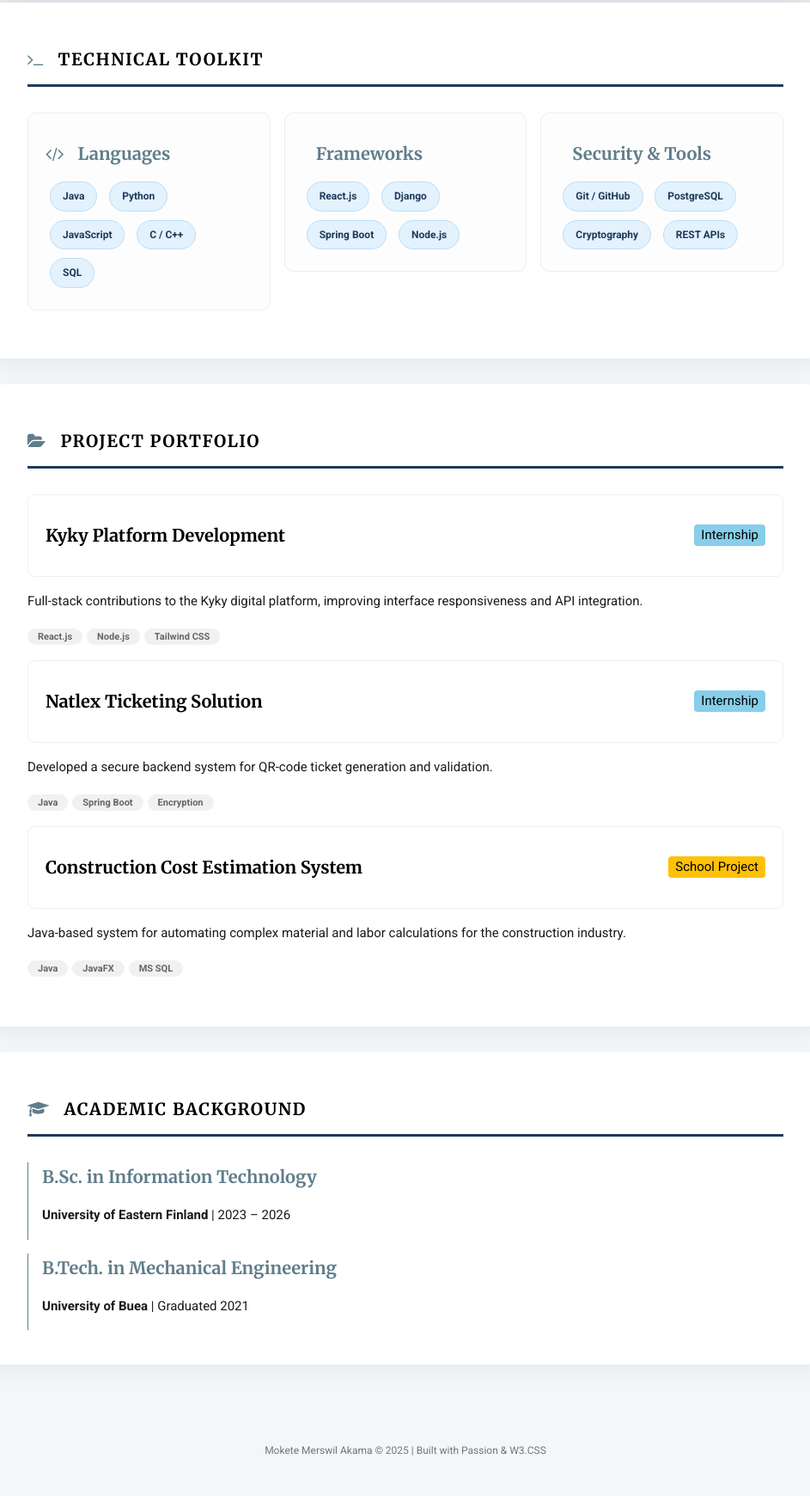
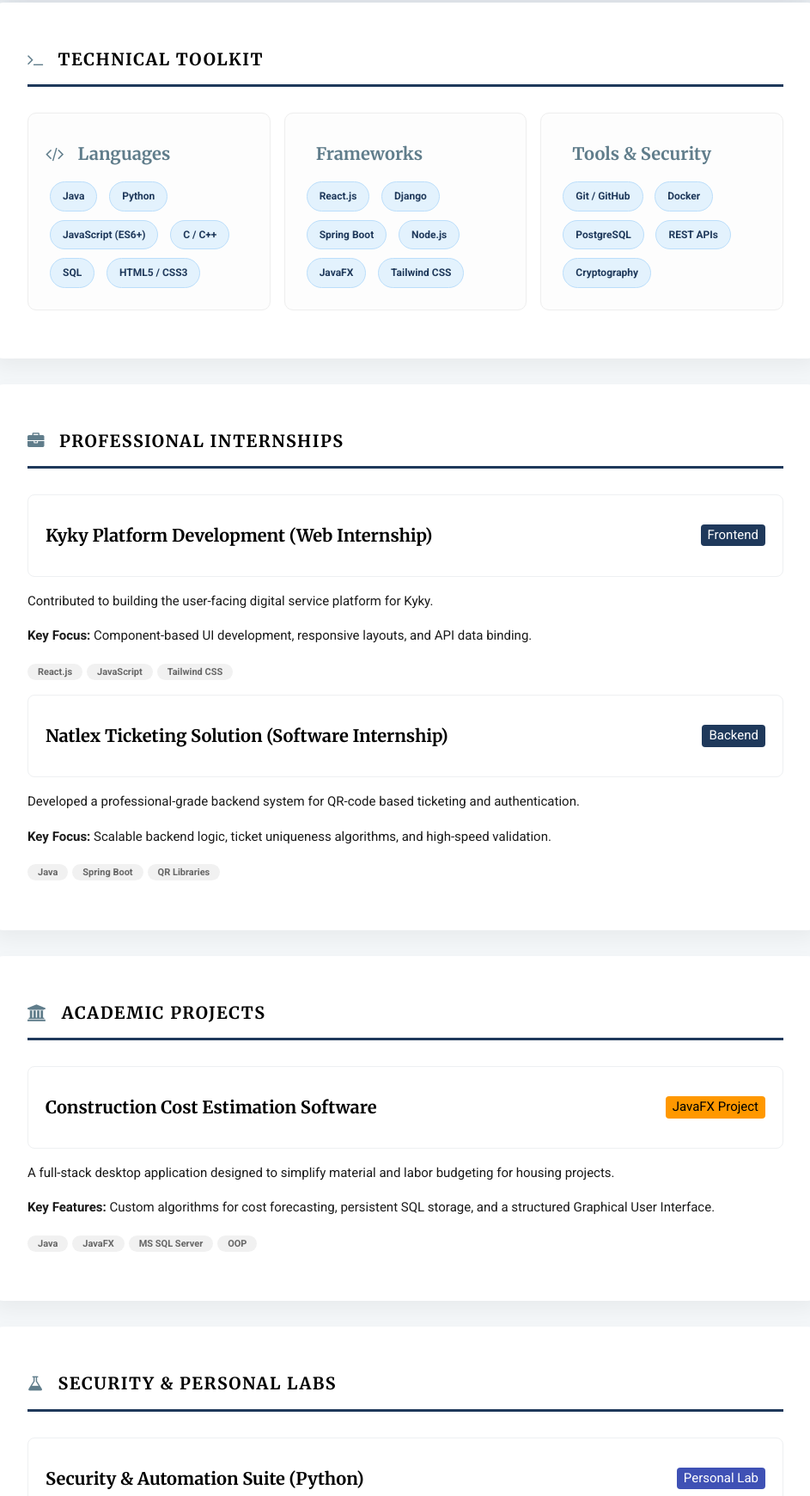
Before and after one commit to merswil/portfolio, a plain HTML site: page index.html in a window 1280 px wide. Shown: the part 434-2174 px from the top of the page at 86% size, without its empty margins (168-1111 px from the left). Drawn offline with nearby package versions, Linux system fonts and the light colour scheme.

Commit message:
Refactor comments and update project details in index.html
Updated comments for clarity and improved project descriptions.

```diff
--- a/index.html
+++ b/index.html
@@ -8,7 +8,7 @@
     <link rel="stylesheet" href="https://www.w3schools.com/w3css/4/w3.css">
     <link rel="stylesheet" href="https://cdnjs.cloudflare.com/ajax/libs/font-awesome/4.7.0/css/font-awesome.min.css">
     <style>
-        /* 1. Added top padding to create space from the browser edge */
+        /* 1. Spacing from browser top */
         html { scroll-behavior: smooth; }
         body {
             font-family: 'Roboto', sans-serif;
@@ -16,7 +16,6 @@
             background-color: #f4f7f9;
             color: #1a1a1a;
             padding-top: 50px; /* Space from top */
-            padding-bottom: 50px;
         }
 
         h1, h2, h3, h4, h5 { font-family: 'Merriweather', serif; font-weight: 700; color: #000; }
@@ -28,8 +27,8 @@
             background-color: #fff;
             padding: 40px;
             margin-bottom: 30px;
-            border-radius: 12px; /* Softer corners */
-            box-shadow: 0 10px 25px rgba(0,0,0,0.05); /* Softer shadow */
+            border-radius: 12px;
+            box-shadow: 0 10px 25px rgba(0,0,0,0.05);
         }
 
         .section-header {
@@ -41,7 +40,7 @@
             font-size: 1.3em;
         }
 
-        /* Skills Grid */
+        /* Skills Grid Styling */
         .skill-column {
             padding: 20px;
             border: 1px solid #eee;
@@ -58,7 +57,7 @@
             color: #1f395b;
             padding: 6px 14px;
             margin: 5px;
-            border-radius: 20px; /* Rounded pill style */
+            border-radius: 20px;
             font-weight: 600;
             font-size: 12px;
             border: 1px solid #bbdefb;
@@ -96,7 +95,6 @@
             margin-right: 5px;
         }
 
-        /* Header Refresh */
         .header-content {
             background: linear-gradient(rgba(31, 57, 91, 0.9), rgba(31, 57, 91, 0.8)), url('./IT-scaled.jpg') no-repeat center center;
             background-size: cover;
@@ -117,7 +115,7 @@
         <h1 class="w3-xxlarge" style="margin-bottom: 10px;">Mokete Merswil Akama</h1>
         <h3 class="w3-text-light-grey w3-wide w3-large" style="font-weight: 300;">Software Engineer | Full-Stack & Security</h3>
         <div class="w3-margin-top">
-            <a href="https://github.com/merswil" target="_blank" class="w3-button w3-border w3-round-large w3-hover-white w3-transition"><i class="fa fa-github w3-margin-right"></i>GitHub</a>
+            <a href="https://github.com/merswil" target="_blank" class="w3-button w3-border w3-round-large w3-hover-white"><i class="fa fa-github w3-margin-right"></i>GitHub</a>
             <a href="https://www.linkedin.com/in/mokete-merswil-akama-0813772b8/" target="_blank" class="w3-button w3-border w3-round-large w3-hover-white w3-margin-left"><i class="fa fa-linkedin w3-margin-right"></i>LinkedIn</a>
             <button onclick="document.getElementById('contactModal').style.display='block'" class="w3-button w3-white w3-text-dark-grey w3-round-large w3-margin-left"><b>Contact Info</b></button>
         </div>
@@ -131,9 +129,10 @@
                     <h4 class="w3-text-blue-grey"><i class="fa fa-code w3-margin-right"></i>Languages</h4>
                     <span class="skill-tag">Java</span>
                     <span class="skill-tag">Python</span>
-                    <span class="skill-tag">JavaScript</span>
+                    <span class="skill-tag">JavaScript (ES6+)</span>
                     <span class="skill-tag">C / C++</span>
                     <span class="skill-tag">SQL</span>
+                    <span class="skill-tag">HTML5 / CSS3</span>
                 </div>
             </div>
             <div class="w3-third w3-margin-bottom">
@@ -143,48 +142,85 @@
                     <span class="skill-tag">Django</span>
                     <span class="skill-tag">Spring Boot</span>
                     <span class="skill-tag">Node.js</span>
+                    <span class="skill-tag">JavaFX</span>
+                    <span class="skill-tag">Tailwind CSS</span>
                 </div>
             </div>
             <div class="w3-third w3-margin-bottom">
                 <div class="skill-column">
-                    <h4 class="w3-text-blue-grey"><i class="fa fa-shield-alt w3-margin-right"></i>Security & Tools</h4>
+                    <h4 class="w3-text-blue-grey"><i class="fa fa-shield-alt w3-margin-right"></i>Tools & Security</h4>
                     <span class="skill-tag">Git / GitHub</span>
+                    <span class="skill-tag">Docker</span>
                     <span class="skill-tag">PostgreSQL</span>
+                    <span class="skill-tag">REST APIs</span>
                     <span class="skill-tag">Cryptography</span>
-                    <span class="skill-tag">REST APIs</span>
                 </div>
             </div>
         </div>
     </div>
 
     <div class="content-module">
-        <h2 class="section-header"><i class="fa fa-folder-open w3-margin-right w3-text-blue-grey"></i>Project Portfolio</h2>
+        <h2 class="section-header"><i class="fa fa-briefcase w3-margin-right w3-text-blue-grey"></i>Professional Internships</h2>
 
         <div class="project-trigger">
-            <h4>Kyky Platform Development</h4>
-            <span class="w3-tag w3-light-blue w3-round">Internship</span>
+            <h4>Kyky Platform Development (Web Internship)</h4>
+            <span class="w3-tag w3-blue-grey w3-round">Frontend</span>
         </div>
         <div class="project-content">
-            <p class="w3-margin-top">Full-stack contributions to the Kyky digital platform, improving interface responsiveness and API integration.</p>
-            <p><span class="tech-pill">React.js</span><span class="tech-pill">Node.js</span><span class="tech-pill">Tailwind CSS</span></p>
+            <p class="w3-margin-top">Contributed to building the user-facing digital service platform for Kyky.</p>
+            <p><strong>Key Focus:</strong> Component-based UI development, responsive layouts, and API data binding.</p>
+            <p><span class="tech-pill">React.js</span><span class="tech-pill">JavaScript</span><span class="tech-pill">Tailwind CSS</span></p>
         </div>
 
         <div class="project-trigger">
-            <h4>Natlex Ticketing Solution</h4>
-            <span class="w3-tag w3-light-blue w3-round">Internship</span>
+            <h4>Natlex Ticketing Solution (Software Internship)</h4>
+            <span class="w3-tag w3-blue-grey w3-round">Backend</span>
         </div>
         <div class="project-content">
-            <p class="w3-margin-top">Developed a secure backend system for QR-code ticket generation and validation.</p>
-            <p><span class="tech-pill">Java</span><span class="tech-pill">Spring Boot</span><span class="tech-pill">Encryption</span></p>
+            <p class="w3-margin-top">Developed a professional-grade backend system for QR-code based ticketing and authentication.</p>
+            <p><strong>Key Focus:</strong> Scalable backend logic, ticket uniqueness algorithms, and high-speed validation.</p>
+            <p><span class="tech-pill">Java</span><span class="tech-pill">Spring Boot</span><span class="tech-pill">QR Libraries</span></p>
+        </div>
+    </div>
+
+    <div class="content-module">
+        <h2 class="section-header"><i class="fa fa-university w3-margin-right w3-text-blue-grey"></i>Academic Projects</h2>
+
+        <div class="project-trigger">
+            <h4>Construction Cost Estimation Software</h4>
+            <span class="w3-tag w3-orange w3-round">JavaFX Project</span>
+        </div>
+        <div class="project-content">
+            <p class="w3-margin-top">A full-stack desktop application designed to simplify material and labor budgeting for housing projects.</p>
+            <p><strong>Key Features:</strong> Custom algorithms for cost forecasting, persistent SQL storage, and a structured Graphical User Interface.</p>
+            <p><span class="tech-pill">Java</span><span class="tech-pill">JavaFX</span><span class="tech-pill">MS SQL Server</span><span class="tech-pill">OOP</span></p>
+        </div>
+    </div>
+
+    <div class="content-module">
+        <h2 class="section-header"><i class="fa fa-flask w3-margin-right w3-text-blue-grey"></i>Security & Personal Labs</h2>
+
+        <div class="project-trigger">
+            <h4>Security & Automation Suite (Python)</h4>
+            <span class="w3-tag w3-indigo w3-round">Personal Lab</span>
+        </div>
+        <div class="project-content">
+            <p class="w3-margin-top">A collection of cybersecurity tools focused on data protection and secure authentication.</p>
+            <ul>
+                <li><strong>File Encryptor:</strong> Symmetric AES-256 tool.</li>
+                <li><strong>Login System:</strong> Password hashing using bcrypt.</li>
+                <li><strong>Strength Evaluator:</strong> Regex-based entropy analysis.</li>
+            </ul>
+            <p><span class="tech-pill">Python</span><span class="tech-pill">Django</span><span class="tech-pill">Cryptography</span></p>
         </div>
 
         <div class="project-trigger">
-            <h4>Construction Cost Estimation System</h4>
-            <span class="w3-tag w3-amber w3-round">School Project</span>
+            <h4>National ID Authentication Model</h4>
+            <span class="w3-tag w3-indigo w3-round">Conceptual</span>
         </div>
         <div class="project-content">
-            <p class="w3-margin-top">Java-based system for automating complex material and labor calculations for the construction industry.</p>
-            <p><span class="tech-pill">Java</span><span class="tech-pill">JavaFX</span><span class="tech-pill">MS SQL</span></p>
+            <p class="w3-margin-top">Architectural design for a secure, decentralized identity system utilizing Zero-Knowledge Proofs (ZKP).</p>
+            <p><span class="tech-pill">System Architecture</span><span class="tech-pill">ZKP</span><span class="tech-pill">Security</span></p>
         </div>
     </div>
 
@@ -212,9 +248,9 @@
                 <p><i class="fa fa-map-marker w3-text-blue-grey w3-margin-right"></i> Vantaa, Finland</p>
                 <hr>
                 <div class="w3-center">
-                    <p class="w3-small">Scan to view digital version:</p>
-                    <div style="width:100px; height:100px; background:#eee; margin:auto; display:flex; align-items:center; justify-content:center; border:1px dashed #ccc;">
-                        <span class="w3-tiny">QR Code</span>
+                    <p class="w3-small">Scan for Online Portfolio:</p>
+                    <div style="width:100px; height:100px; background:#f9f9f9; margin:auto; display:flex; align-items:center; justify-content:center; border:1px dashed #ccc;">
+                        <span class="w3-tiny w3-text-grey">QR Code</span>
                     </div>
                 </div>
             </div>
@@ -222,15 +258,15 @@
     </div>
 
     <footer class="w3-container w3-center w3-padding-48 w3-text-grey">
-        <p class="w3-small">Mokete Merswil Akama &copy; 2025 | Built with Passion & W3.CSS</p>
+        <p class="w3-small">Mokete Merswil Akama &copy; 2025 | Developed with HTML, CSS, & JavaScript</p>
     </footer>
 
 </div>
 
 <script>
+    // Accordion Control
     var acc = document.getElementsByClassName("project-trigger");
     var i;
-
     for (i = 0; i < acc.length; i++) {
       acc[i].addEventListener("click", function() {
         this.classList.toggle("active");
@@ -243,6 +279,7 @@
       });
     }
 
+    // Modal Control
     window.onclick = function(event) {
         if (event.target == document.getElementById('contactModal')) {
             document.getElementById('contactModal').style.display = "none";
```
